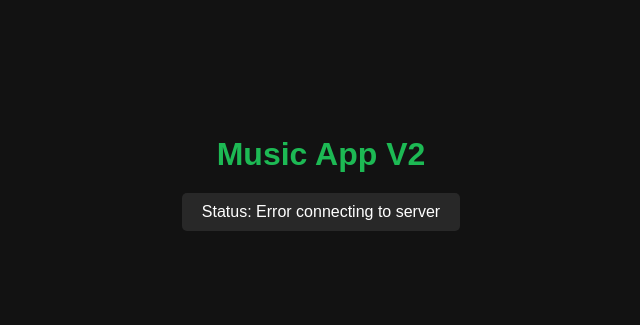
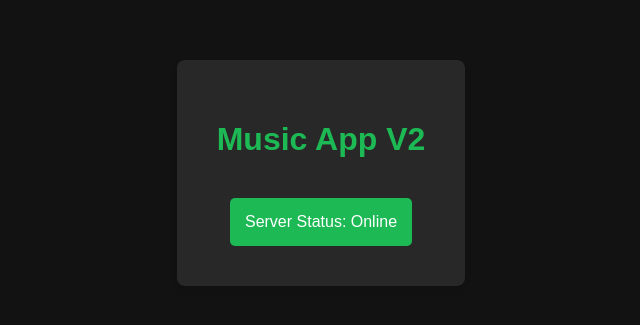
Before and after one commit to CrzyHAX91/music-app-v2, a website: page index.html in a window 1280 px wide. Shown: the part 247-572 px from the top of the page, without its empty margins (319-959 px from the left). Drawn offline with Linux system fonts and the light colour scheme; no server answers.

Commit message:
Simplify to static-only deployment

```diff
--- a/index.html
+++ b/index.html
@@ -18,14 +18,19 @@
         }
         .container {
             text-align: center;
+            padding: 40px;
+            background: #282828;
+            border-radius: 8px;
+            box-shadow: 0 4px 6px rgba(0, 0, 0, 0.1);
         }
         h1 {
             color: #1DB954;
             margin-bottom: 20px;
         }
         .status {
-            padding: 10px 20px;
-            background: #282828;
+            margin-top: 20px;
+            padding: 15px;
+            background: #1DB954;
             border-radius: 5px;
             display: inline-block;
         }
@@ -35,18 +40,8 @@
     <div class="container">
         <h1>Music App V2</h1>
         <div class="status">
-            Status: <span id="status">Checking...</span>
+            Server Status: Online
         </div>
     </div>
-    <script>
-        fetch('/api/test')
-            .then(response => response.json())
-            .then(data => {
-                document.getElementById('status').textContent = data.message;
-            })
-            .catch(error => {
-                document.getElementById('status').textContent = 'Error connecting to server';
-            });
-    </script>
 </body>
 </html>
```
Also changed, not shown: vercel.json.
